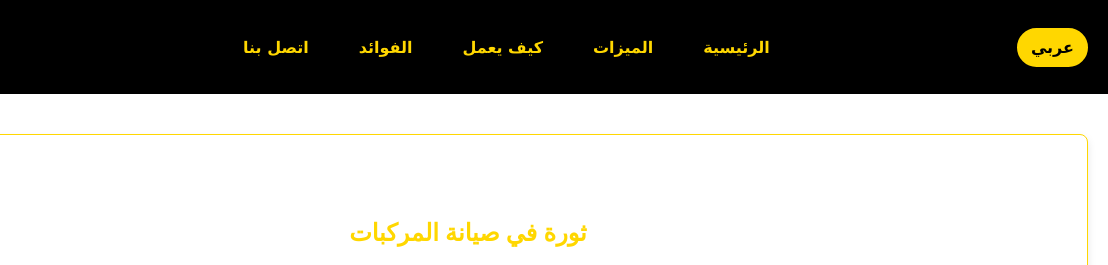
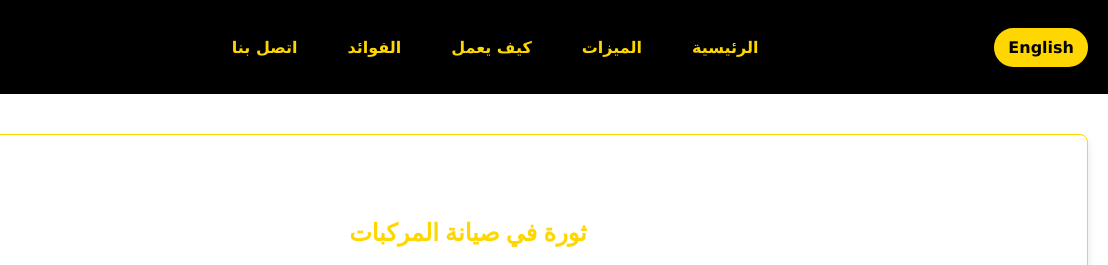
Before and after one commit to siyanaplus/SiyanaPlus, a plain HTML site: page index.html in a window 1280 px wide. Both pictures are taken after a click on the element "عربي". Shown: the top 265 px of the page, 172-1280 px from the left. Drawn offline with Linux system fonts and the light colour scheme.

Commit message:
logo image changed and switch language text

```diff
--- a/index.html
+++ b/index.html
@@ -181,7 +181,7 @@
 <body>
     <header>
         <div id="logo">
-            <img src="images/logo.JPG" alt="Siyana Plus Logo" width="50" height="50">
+            <img src="images/logo.png" alt="Siyana Plus Logo" width="50" height="50">
         </div>
         <nav>
             <a href="#home" class="nav-en">Home</a>
@@ -200,7 +200,8 @@
 
 
         </nav>
-        <div class="language-switcher" onclick="toggleLanguage()">عربي</div>
+        <div class="language-switcher content-en" onclick="toggleLanguage()">عربي</div>
+        <div class="language-switcher content-ar hidden" onclick="toggleLanguage()">English</div>
 
     </header>
 
```
Also changed, not shown: images/logo.png (renamed from images/logo.jpg).
